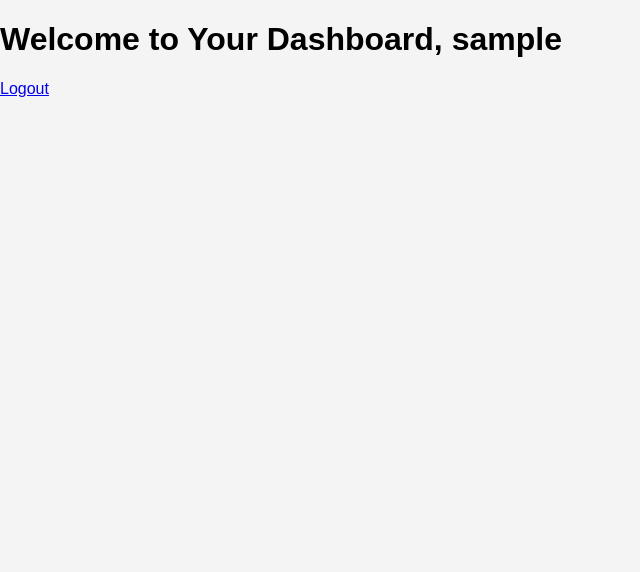
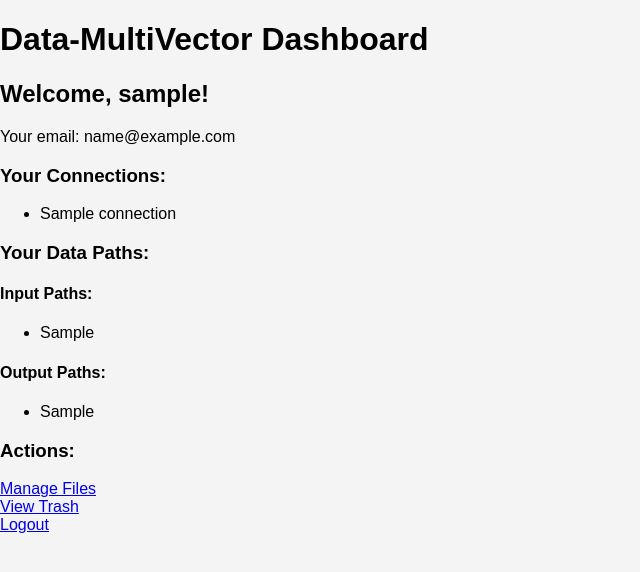
Before and after one commit to curtalfrey/Data-MultiVector, a Flask app: template templates/dashboard.html in a window 1280 px wide. Shown: the top 572 px of the page, without its empty margins (0-640 px from the left). Run offline with Flask 3, Linux system fonts and the light colour scheme; the template is opened without the code that fills it: most values are stand-ins (such as "Sample title", 1, 10 or a date in 2020).

Commit message:
Update dashboard.html

```diff
--- a/templates/dashboard.html
+++ b/templates/dashboard.html
@@ -1,14 +1,39 @@
 <!DOCTYPE html>
 <html>
 <head>
-    <title>User Dashboard - Your App</title>
+    <title>Data-MultiVector - Dashboard</title>
     <link rel="stylesheet" href="{{ url_for('static', filename='styles.css') }}">
 </head>
 <body>
-    <h1>Welcome to Your Dashboard, {{ user_data.username }}</h1>
-    <!-- Display user-specific data, connections, change logs, etc. -->
+    <h1>Data-MultiVector Dashboard</h1>
+    <h2>Welcome, {{ user_data.username }}!</h2>
+    <p>Your email: {{ user_data.email }}</p>
 
-    <!-- Create navigation links and buttons -->
+    <h3>Your Connections:</h3>
+    <ul>
+        {% for connection in user_data.connections %}
+            <li>{{ connection }}</li>
+        {% endfor %}
+    </ul>
+
+    <h3>Your Data Paths:</h3>
+    <h4>Input Paths:</h4>
+    <ul>
+        {% for input_path in user_data.input_paths %}
+            <li>{{ input_path }}</li>
+        {% endfor %}
+    </ul>
+
+    <h4>Output Paths:</h4>
+    <ul>
+        {% for output_path in user_data.output_paths %}
+            <li>{{ output_path }}</li>
+        {% endfor %}
+    </ul>
+
+    <h3>Actions:</h3>
+    <a href="{{ url_for('files') }}">Manage Files</a><br>
+    <a href="{{ url_for('trash') }}">View Trash</a><br>
     <a href="{{ url_for('logout') }}">Logout</a>
 </body>
 </html>
```
